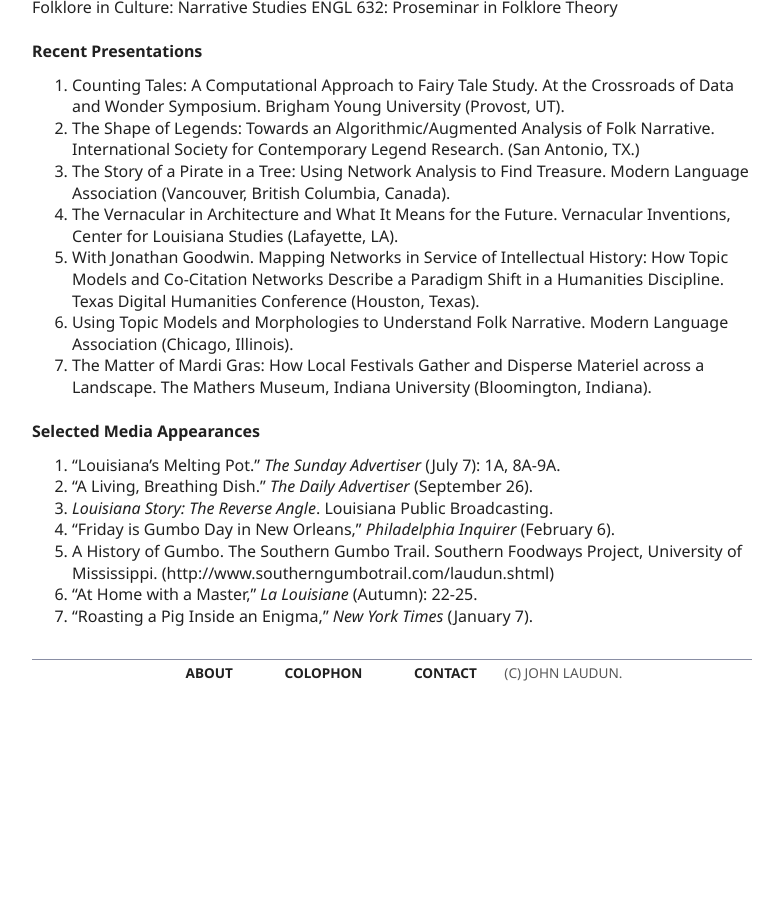
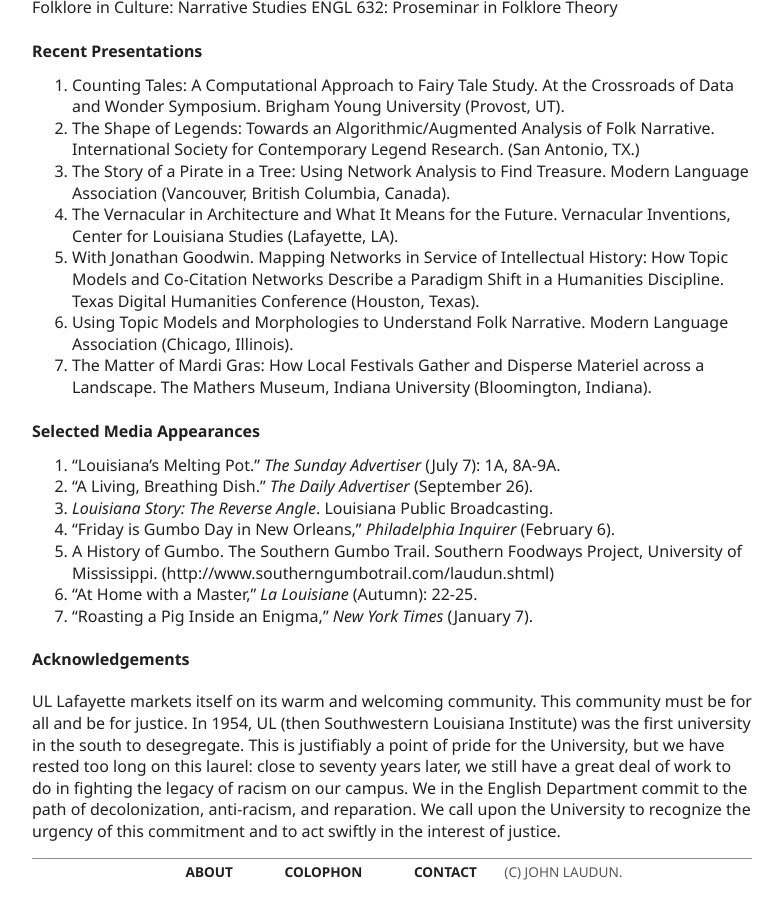
Before and after one commit to johnlaudun/jln, a Jekyll site: the page built from ul-profile.md, in a window 1280 px wide and 900 px high, scrolled down 1324 px. Shown: the whole window, without its empty margins (248-1031 px from the left). Built offline with Jekyll 4.4.1, drawn with Linux system fonts in a browser that asks for light colours; our own code applies the rules of GitHub Pages for plain Markdown files; before the commit the page ends 2025 px from its top, so only the background shows below that.

Commit message:
Began to build acknowledgements.

```diff
--- a/ul-profile.md
+++ b/ul-profile.md
@@ -65,3 +65,7 @@ ENGL 632: Proseminar in Folklore Theory
 2017. A History of Gumbo. The Southern Gumbo Trail. Southern Foodways Project, University of Mississippi. (http://www.southerngumbotrail.com/laudun.shtml)
 2018. "At Home with a Master," *La Louisiane* (Autumn): 22-25.
 2019. "Roasting a Pig Inside an Enigma," *New York Times* (January 7).
+
+### Acknowledgements
+
+UL Lafayette markets itself on its warm and welcoming community. This community must be for all and be for justice. In 1954, UL (then Southwestern Louisiana Institute) was the first university in the south to desegregate. This is justifiably a point of pride for the University, but we have rested too long on this laurel: close to seventy years later, we still have a great deal of work to do in fighting the legacy of racism on our campus. We in the English Department commit to the path of decolonization, anti-racism, and reparation. We call upon the University to recognize the urgency of this commitment and to act swiftly in the interest of justice.
```
